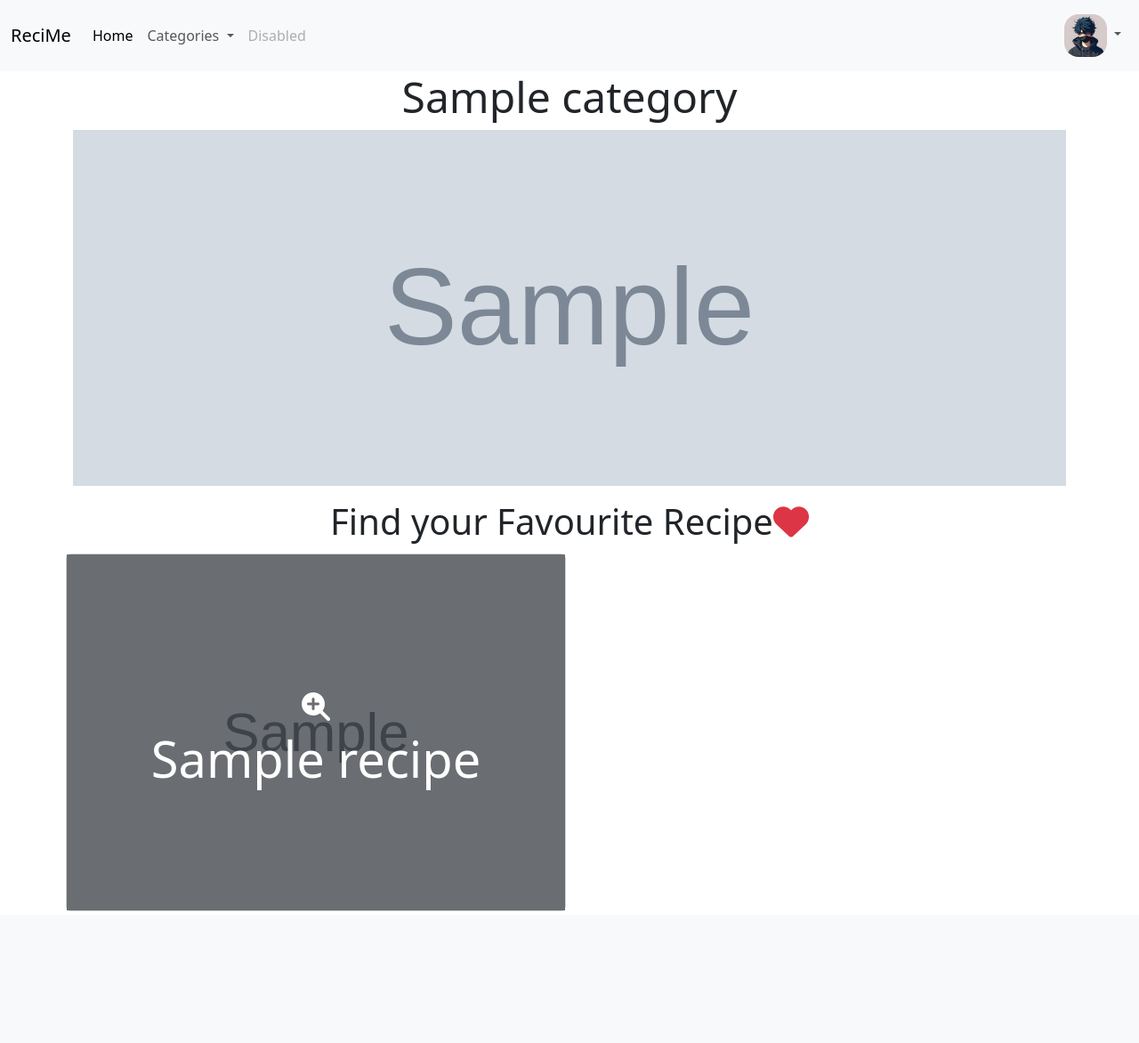
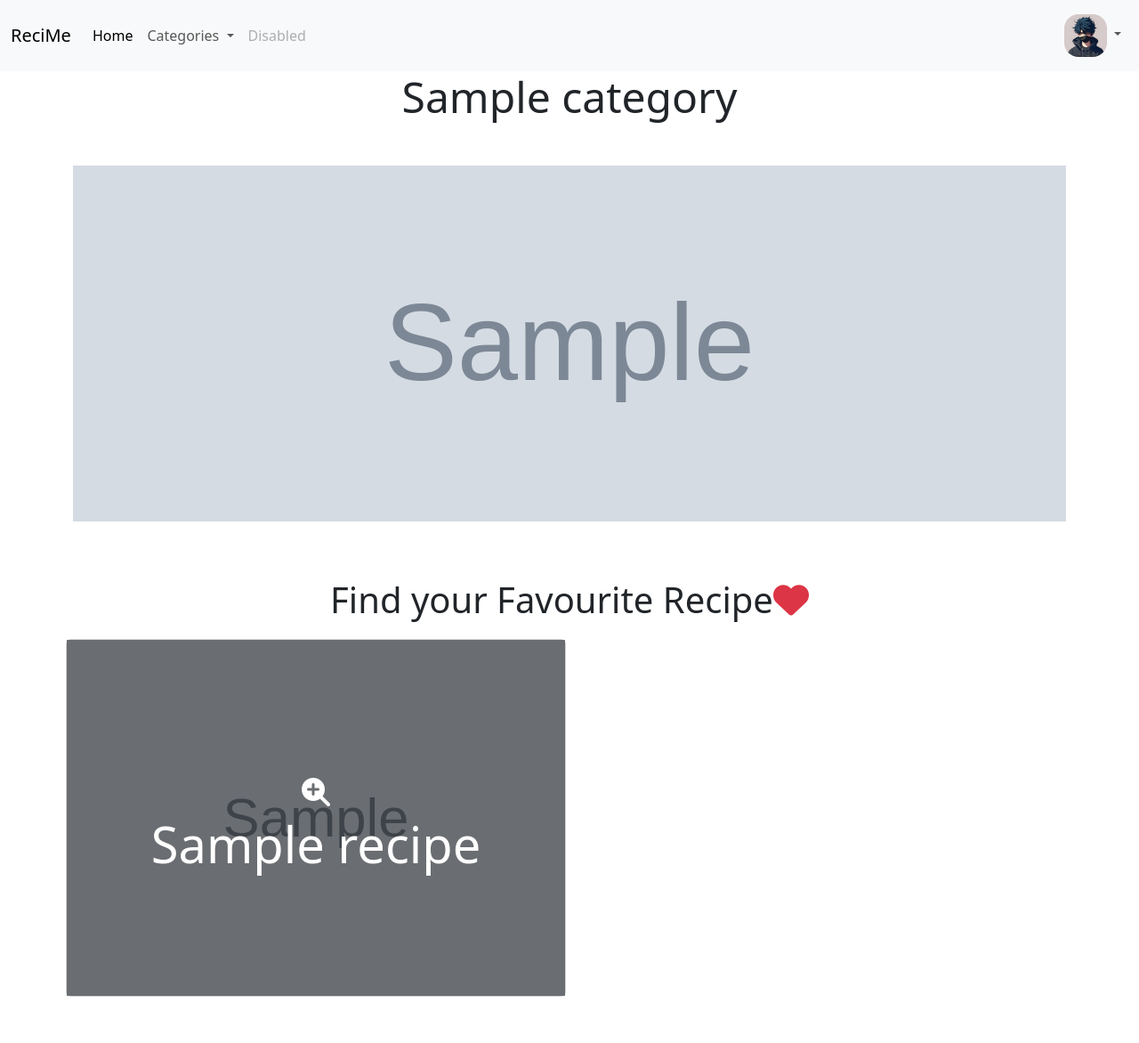
Before and after one commit to shaheem-pp/CSD4523-project, a Django app: a page that uses templates/appRecipe/category_view.html in a window 1280 px wide. Shown: the whole page at 89% size. Before the commit the page ends 1024 px from the top, so only its background shows below. Run offline with Django 5.2, Linux system fonts and the light colour scheme; tables that the repository leaves empty hold one stand-in row (values such as "Sample post"); grey boxes marked "Sample" are stand-in pictures; some libraries are stand-ins or nearby versions.

Commit message:
categories page

```diff
--- a/templates/appRecipe/category_view.html
+++ b/templates/appRecipe/category_view.html
@@ -49,10 +49,10 @@
 	<div
 			class="alert alert-info" role="alert"
 			style="position: fixed; top: 5%; right: 5%; transform: translate(-5%, -5%); z-index: 10"></div>
-	<div class="container">
-		<h1 class="display-5 text-center">{{ category.name }}</h1>
+	<div class="container pb-5">
+		<h1 class="display-5 text-center mb-5">{{ category.name }}</h1>
 		<img class="mb-3" src="{{ category.image.url }}" style="width: 100%; height: 50vh; object-fit: cover" alt="">
-		<h1 class="display-6 text-center">Find your Favourite Recipe<span class="text-danger"><i
+		<h1 class="display-6 text-center mb-3 mt-5">Find your Favourite Recipe<span class="text-danger"><i
 				class="fa-solid fa-heart"></i></span></h1>
 		<div class="row">
 			{% for recipe in recipes %}
```
